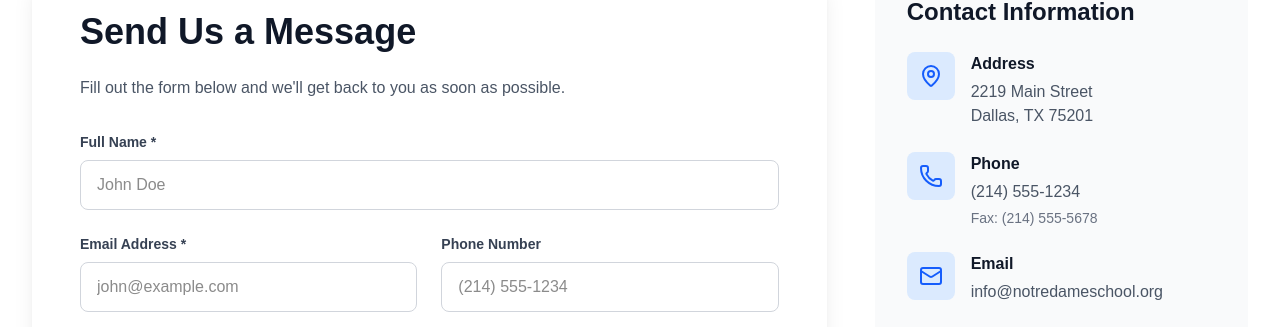
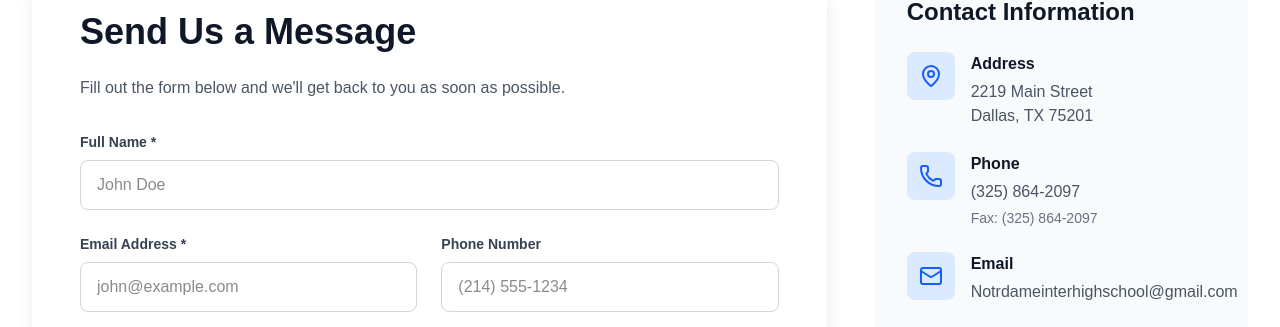
Before and after one commit to Code-minner/notredameschool, a Next.js app: page /contact in a window 1280 px wide. Shown: the part 700-1027 px from the top of the page. Built offline with nearby package versions, Linux system fonts and the light colour scheme.

Commit message:
version1.0.3

```diff
--- a/app/components/Footer.tsx
+++ b/app/components/Footer.tsx
@@ -42,7 +42,7 @@ export default function Footer() {
               <FooterLink href="/principals-message">
                 Principal's Message
               </FooterLink>
-              <FooterLink href="/contact-us">Contact Us</FooterLink>
+              <FooterLink href="/contact">Contact Us</FooterLink>
             </ul>
           </div>
 
@@ -65,7 +65,7 @@ export default function Footer() {
                   href="tel:+12145557890"
                   className="text-gray-400 hover:text-white transition-colors"
                 >
-                  (214) 555-7890
+                  (325) 864-2097
                 </a>
               </li>
               <li className="flex items-start gap-3 group">
@@ -74,7 +74,7 @@ export default function Footer() {
                   href="mailto:info@notredameschool.org"
                   className="text-gray-400 hover:text-white transition-colors break-all"
                 >
-                  info@notredameschool.org
+                  Notrdameinterhighschool@gmail.com
                 </a>
               </li>
             </ul>
--- a/app/contact/page.tsx
+++ b/app/contact/page.tsx
@@ -192,10 +192,10 @@ export default function ContactPage() {
                       <h4 className="font-semibold text-gray-900 mb-1">Phone</h4>
                       <p className="text-gray-600">
                         <a href="tel:+12145551234" className="hover:text-blue-600 transition-colors">
-                          (214) 555-1234
+                          (325) 864-2097
                         </a>
                       </p>
-                      <p className="text-sm text-gray-500 mt-1">Fax: (214) 555-5678</p>
+                      <p className="text-sm text-gray-500 mt-1">Fax: (325) 864-2097</p>
                     </div>
                   </div>
 
@@ -208,7 +208,7 @@ export default function ContactPage() {
                       <h4 className="font-semibold text-gray-900 mb-1">Email</h4>
                       <p className="text-gray-600">
                         <a href="mailto:info@notredameschool.org" className="hover:text-blue-600 transition-colors">
-                          info@notredameschool.org
+                          Notrdameinterhighschool@gmail.com
                         </a>
                       </p>
                     </div>
@@ -308,7 +308,7 @@ export default function ContactPage() {
             {[
               {
                 question: "What's the best way to schedule a tour?",
-                answer: "You can schedule a tour by calling us at (214) 555-1234, using the contact form above, or emailing info@notredameschool.org. Tours are available Monday through Friday."
+                answer: "You can schedule a tour by calling us at (325) 864-2097, using the contact form above, or emailing info@notredameschool.org. Tours are available Monday through Friday."
               },
               {
                 question: "How quickly will I receive a response?",
@@ -320,7 +320,7 @@ export default function ContactPage() {
               },
               {
                 question: "Who should I contact for admissions questions?",
-                answer: "For admissions inquiries, please select 'Admissions Inquiry' in the contact form above, or call our admissions office directly at (214) 555-1234."
+                answer: "For admissions inquiries, please select 'Admissions Inquiry' in the contact form above, or call our admissions office directly at (325) 864-2097."
               }
             ].map((faq, index) => (
               <div key={index} className="bg-gray-50 rounded-xl p-6 hover:shadow-md transition-shadow">
```
